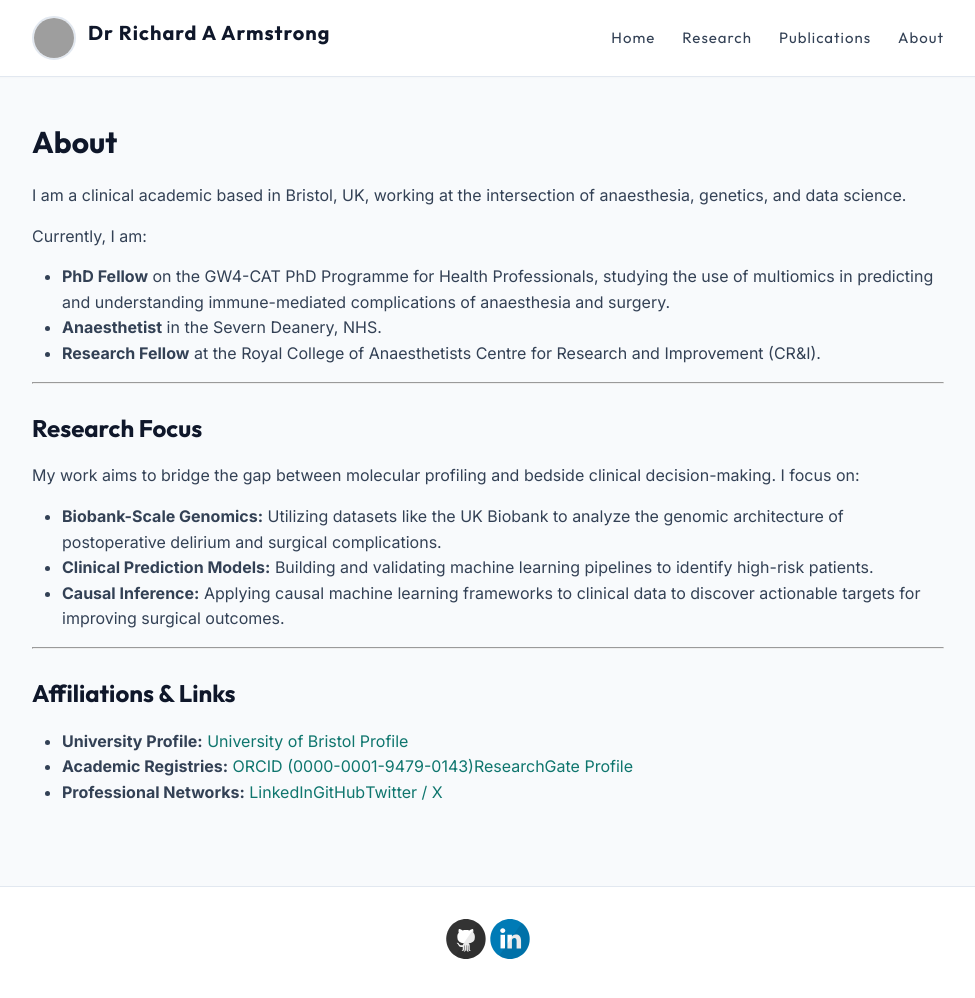
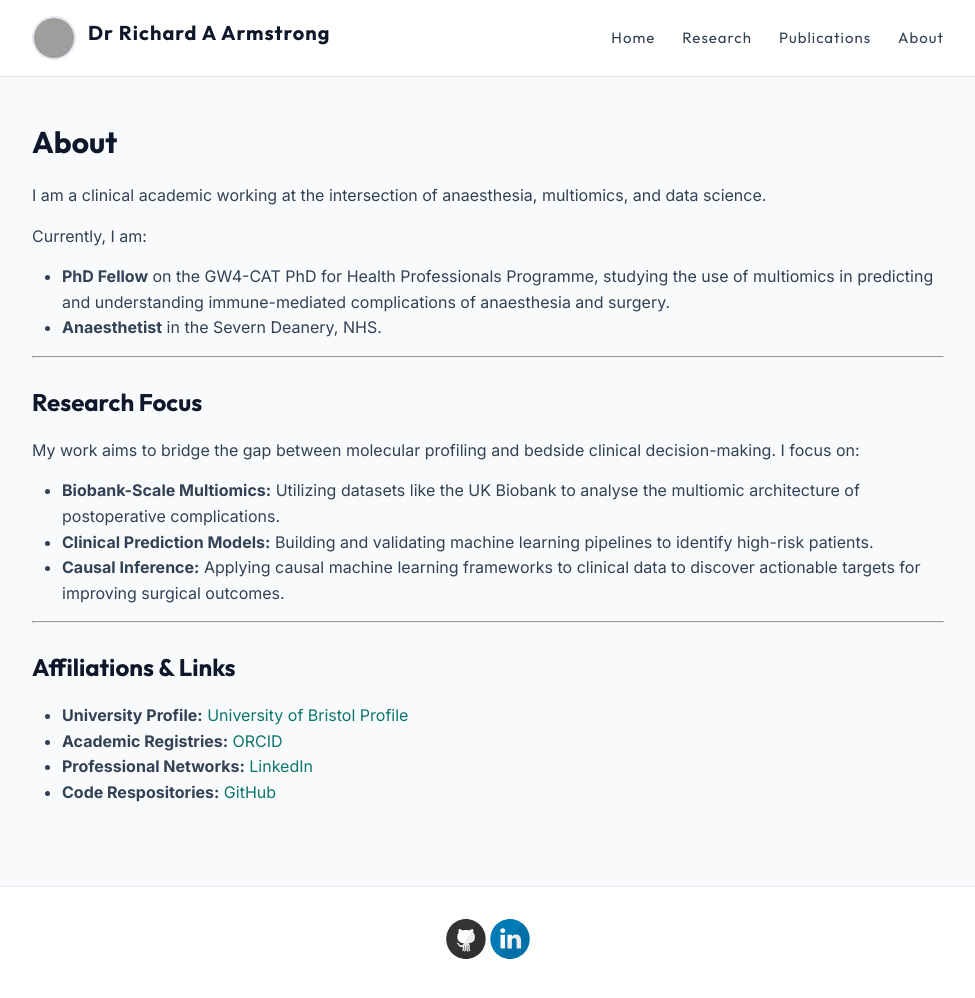
Before and after one commit to raarmstrong/raarmstrong.github.io, a Jekyll site: the page built from about.md, in a window 1280 px wide and 998 px high. Shown: the whole window, without its empty margins (152-1127 px from the left). Built offline with Jekyll 4.4.1, drawn with Linux system fonts in a browser that asks for light colours; grey boxes are pictures that could not be loaded.

Commit message:
Make links in about.md open in new tabs

```diff
--- a/about.md
+++ b/about.md
@@ -4,19 +4,18 @@
 permalink: /about/
 ---
 
-I am a clinical academic based in Bristol, UK, working at the intersection of anaesthesia, genetics, and data science.
+I am a clinical academic working at the intersection of anaesthesia, multiomics, and data science.
 
 Currently, I am:
-* **PhD Fellow** on the GW4-CAT PhD Programme for Health Professionals, studying the use of multiomics in predicting and understanding immune-mediated complications of anaesthesia and surgery.
+* **PhD Fellow** on the GW4-CAT PhD for Health Professionals Programme, studying the use of multiomics in predicting and understanding immune-mediated complications of anaesthesia and surgery.
 * **Anaesthetist** in the Severn Deanery, NHS.
-* **Research Fellow** at the Royal College of Anaesthetists Centre for Research and Improvement (CR&I).
 
 ---
 
 ## Research Focus
 
 My work aims to bridge the gap between molecular profiling and bedside clinical decision-making. I focus on:
-* **Biobank-Scale Genomics:** Utilizing datasets like the UK Biobank to analyze the genomic architecture of postoperative delirium and surgical complications.
+* **Biobank-Scale Multiomics:** Utilizing datasets like the UK Biobank to analyse the multiomic architecture of postoperative complications.
 * **Clinical Prediction Models:** Building and validating machine learning pipelines to identify high-risk patients.
 * **Causal Inference:** Applying causal machine learning frameworks to clinical data to discover actionable targets for improving surgical outcomes.
 
@@ -24,6 +23,7 @@
 
 ## Affiliations & Links
 
-* **University Profile:** [University of Bristol Profile](https://www.bristol.ac.uk/people/person/Richard-Armstrong-9d2d20a7-6fac-43cf-9ed6-5883f3ba4325/)
-* **Academic Registries:** [ORCID (0000-0001-9479-0143)](https://orcid.org/0000-0001-9479-0143) | [ResearchGate Profile](https://www.researchgate.net/profile/Richard-Armstrong-2)
-* **Professional Networks:** [LinkedIn](https://www.linkedin.com/in/richard-armstrong-3856722b5) | [GitHub](https://github.com/raarmstrong) | [Twitter / X](https://twitter.com/drrichstrong)
+* **University Profile:** [University of Bristol Profile](https://www.bristol.ac.uk/people/person/Richard-Armstrong-9d2d20a7-6fac-43cf-9ed6-5883f3ba4325/){:target="_blank"}
+* **Academic Registries:** [ORCID](https://orcid.org/0000-0001-9479-0143){:target="_blank"}
+* **Professional Networks:** [LinkedIn](https://www.linkedin.com/in/richard-armstrong-3856722b5){:target="_blank"}
+* **Code Respositories:** [GitHub](https://github.com/raarmstrong){:target="_blank"}
```
